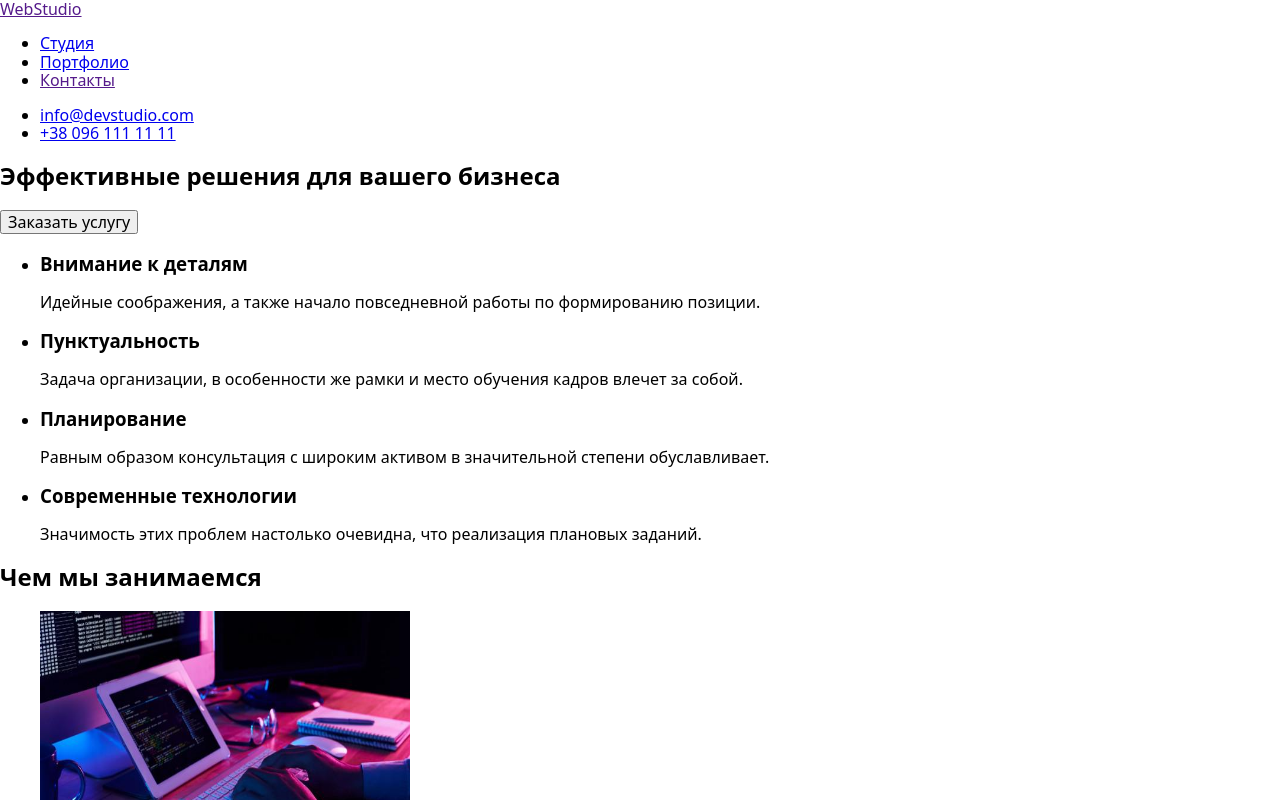
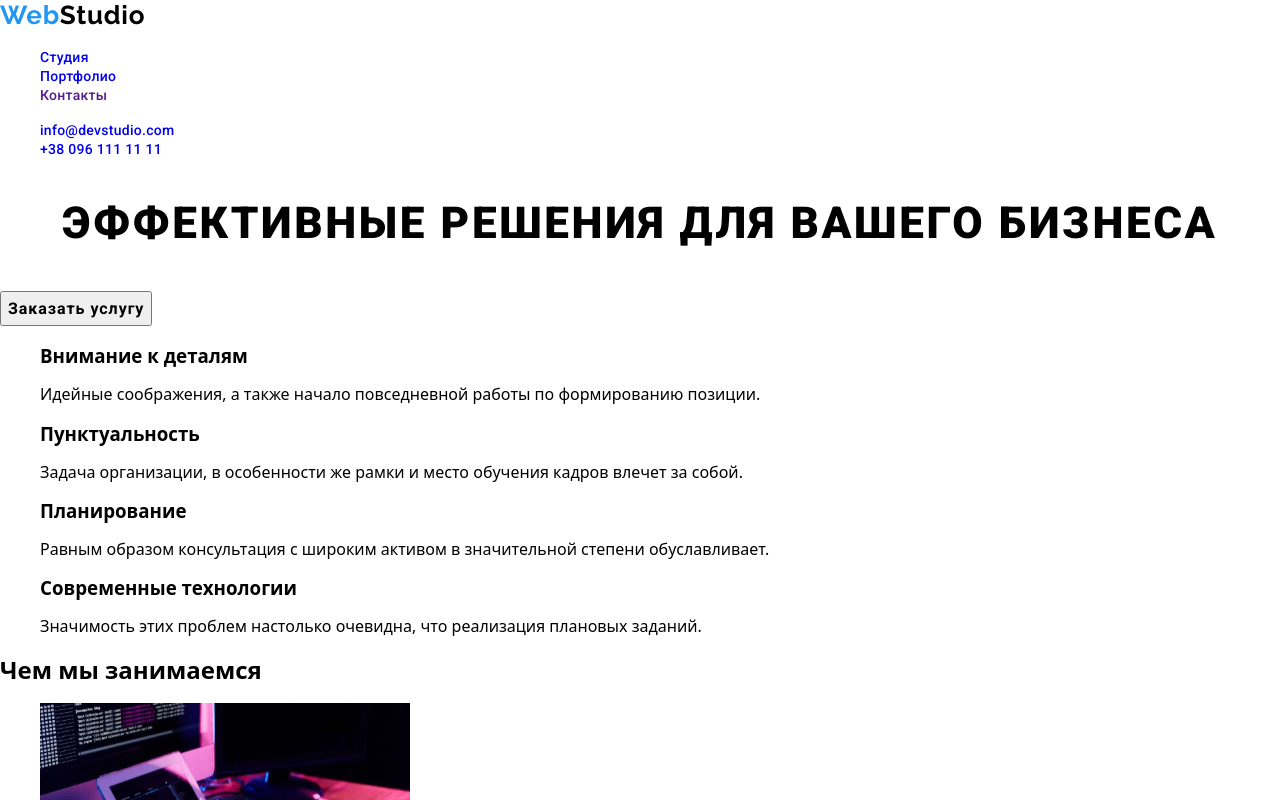
Before and after one commit to vladyslav-semykin/goit-markup-hw-02, a plain HTML site: page index.html in a window 1280 px wide. Shown: the top 800 px of the page. Drawn offline with nearby package versions, Linux system fonts and the light colour scheme.

Commit message:
css-header

```diff
--- a/css/style.css
+++ b/css/style.css
@@ -5,6 +5,80 @@
 .list {
   list-style: none;
 }
+
 .adress {
   font-style: normal;
 }
+
+.logo {
+  font-family: "Raleway", sans-serif;
+  font-weight: bold;
+  font-size: 26px;
+  line-height: 1.19;
+  /* identical to box height */
+  letter-spacing: 0.03em;
+  color: #2196f3;
+}
+
+.logo-surname {
+  color: black;
+}
+
+.nav-link {
+  font-family: "Roboto", sans-serif;
+  font-weight: 500;
+  font-size: 14px;
+  line-height: 1.14;
+  letter-spacing: 0.02em;
+  /* color: #2196f3; */
+}
+
+.nav-link:hover,
+.nav-link:focus {
+  color: #2196f3;
+}
+
+.contacts-link {
+  font-family: "Roboto", sans-serif;
+  font-weight: 500;
+  font-size: 14px;
+  line-height: 1.14;
+  letter-spacing: 0.02em;
+  /* color: #2196F3; */
+}
+
+.contacts-link:hover,
+.contacts-link:focus {
+  color: #2196f3;
+}
+
+.modal-btn {
+  font-family: "Roboto", sans-serif;
+  font-weight: bold;
+  font-size: 16px;
+  line-height: 1.87;
+  /* identical to box height, or 187% */
+  display: flex;
+  align-items: center;
+  text-align: center;
+  letter-spacing: 0.06em;
+  cursor: pointer;
+  /*color: #FFFFFF;*/
+}
+
+/*.modal-btn:hover,
+.modal-btn:focus {
+}*/
+
+.advertising-name {
+  font-family: "Roboto", sans-serif;
+  font-style: normal;
+  font-weight: 900;
+  font-size: 44px;
+  line-height: 1.36;
+  /* or 136% */
+  text-align: center;
+  letter-spacing: 0.06em;
+  text-transform: uppercase;
+  /*color: #FFFFFF;*/
+}
--- a/index.html
+++ b/index.html
@@ -4,45 +4,48 @@
     <meta charset="UTF-8">
     <meta name="viewport" content="width=device-width, initial-scale=1.0">
     <title>Студия</title>
+    <link rel="preconnect" href="https://fonts.gstatic.com">
+    <link href="https://fonts.googleapis.com/css2?family=Raleway:wght@700&family=Roboto:wght@400;500;700;900&display=swap"
+        rel="stylesheet">
     <link rel="stylesheet" href="https://cdnjs.cloudflare.com/ajax/libs/modern-normalize/1.0.0/modern-normalize.min.css"
         integrity="sha512-ISS7cAi1PEhQ8jnbJpJZMd29NlhNj4AWYyLOSp2CE/CsHxTCu+r+t0D2yoJudVrd0/8fTVPUVDzY5Tvli75u/g=="
         crossorigin="anonymous" />
     <link rel="stylesheet" href="./css/style.css">
 </head>
 <body>
-    <header>
-        <nav>
-            <a href="" lang="en">WebStudio</a>
-            <ul>
-            <li>
-                <a href="./index.html">Студия</a>
+    <header class="main-header">
+        <nav class="header-nav">
+            <a class="logo link" href="" lang="en">Web<span class="logo-surname">Studio</span></a>
+            <ul class="nav-list list">
+                <li class="nav-item">
+                    <a class="nav-link link" href="./index.html">Студия</a>
                 </li>
-            <li>
-                <a href="./portfolio.html">Портфолио</a>
+                <li class="nav-item">
+                    <a class="nav-link link" href="./portfolio.html">Портфолио</a>
                 </li>
-            <li>
-                <a href="">Контакты</a>
+                <li class="nav-item">
+                    <a class="nav-link link" href="">Контакты</a>
                 </li>
             </ul>
         </nav>
-        <ul>
-            <li><a href="mailto:info@devstudio.com">info@devstudio.com</a></li>
-            <li><a href="tel:+380961111111">+38 096 111 11 11</a></li>
+        <ul class="contacts-list list">
+            <li><a class="contacts-link link" href="mailto:info@devstudio.com">info@devstudio.com</a></li>
+            <li><a class="contacts-link link" href="tel:+380961111111">+38 096 111 11 11</a></li>
         </ul>
     </header>
     <main>
 
         <!--HERO-->
-       <section>
-        <div>
-            <h1>Эффективные решения для вашего бизнеса</h1>
-            <button type="button">Заказать услугу</button>
+       <section class="advertising-section">
+        <div class="advertising-main">
+            <h1 class="advertising-name">Эффективные решения для вашего бизнеса</h1>
+            <button class="modal-btn" type="button">Заказать услугу</button>
         </div>
        </section>
 
        <!--About-->
        <section>
-           <ul>
+           <ul class="list">
                 <li>
                     <h3>Внимание к деталям</h3>
                     <p>Идейные соображения, а также начало повседневной работы по формированию позиции.</p>
@@ -65,7 +68,7 @@
        <!--WHAT-ARE-WE-DOING-->
        <section>
         <h2>Чем мы занимаемся</h2>
-        <ul>
+        <ul class="list">
             <li>
                 <img src="./images/wawd/wawd1.jpg" alt="Вёрстка" width="370" height="294">
             </li>
@@ -81,7 +84,7 @@
        <!--TEAM-->
        <section>
            <h2>Наша команда</h2>
-           <ul>
+           <ul class="list">
                 <li>
                     <img src="./images/team/igor.jpg" alt="Игорь Демьяненко" width="270" height="260">
                     <h3>Игорь Демьяненко</h3>
@@ -106,11 +109,11 @@
        </section>
     </main>
     <footer>
-        <a href="" lang="en">WebStudio</a>
+        <a class="link" href="" lang="en">WebStudio</a>
         <address>
             <p>г. Киев, пр-т Леси Украинки, 26</p>
-            <a href="mailto:info@example.com">info@example.com</a>
-            <a href="tel:+380991111111">+38 099 111 11 11</a>
+            <a class="link" href="mailto:info@example.com">info@example.com</a>
+            <a class="link" href="tel:+380991111111">+38 099 111 11 11</a>
         </address>
     </footer>
 </body>
```
Also changed, not shown: portfolio.html (+27 -24 lines). Lines whose indentation alone changed are shown as unchanged.
